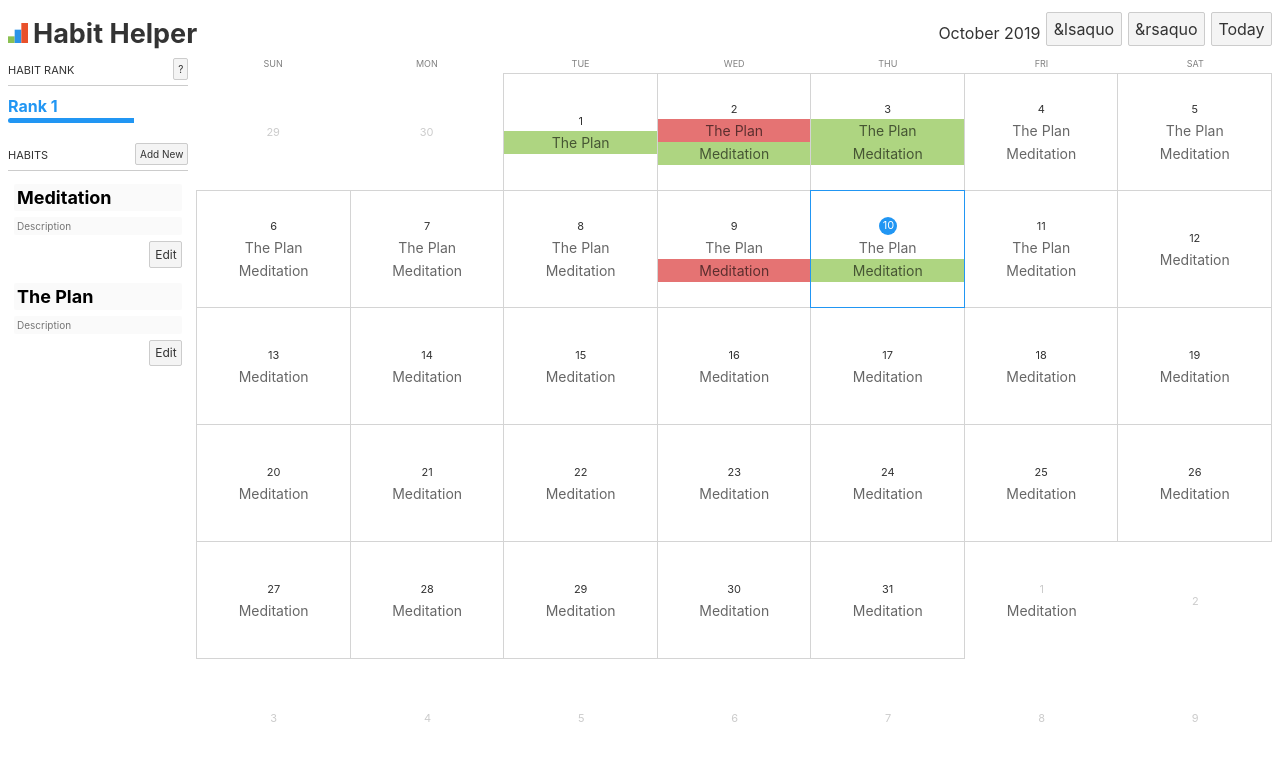
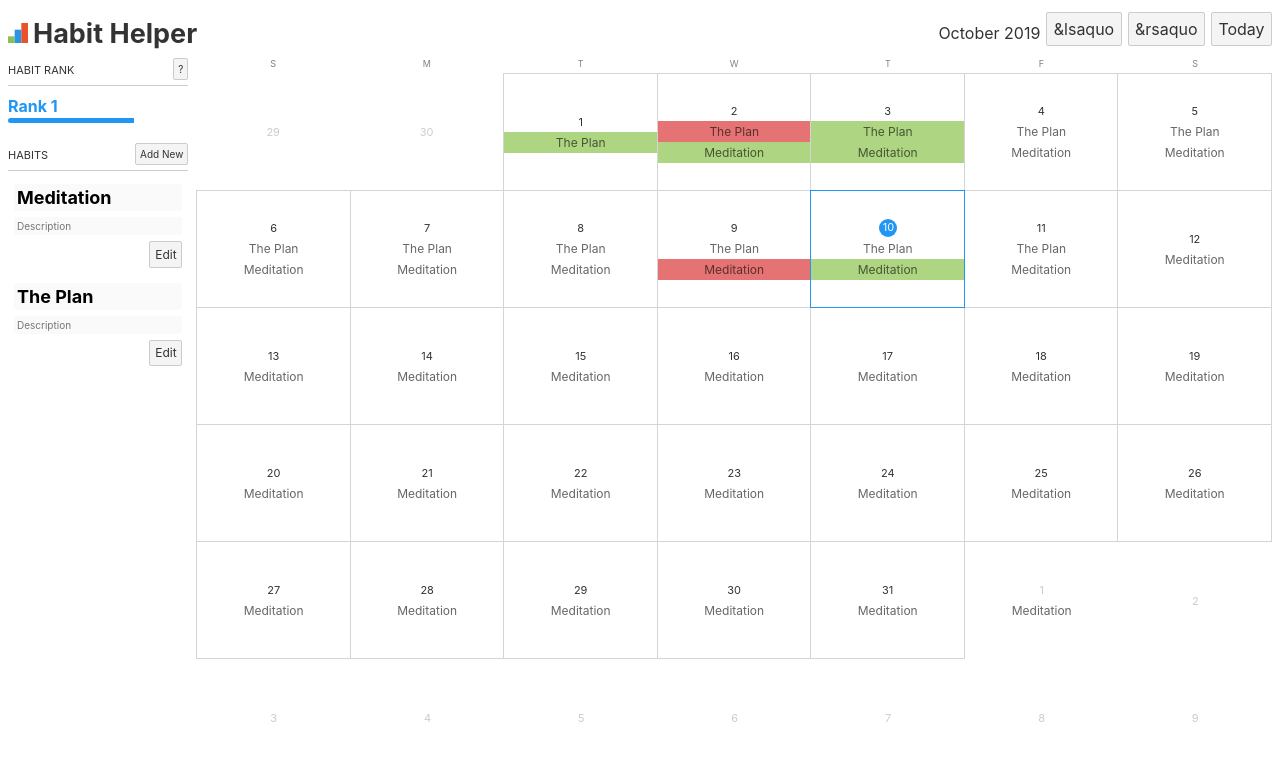
Before and after one commit to pooriajr/hh-svelte, a Svelte app: page / in a window 1280 px wide. Shown: the top 760 px of the page. Built offline with nearby package versions, Linux system fonts and the light colour scheme.

Commit message:
more ui changes

```diff
--- a/src/App.svelte
+++ b/src/App.svelte
@@ -313,13 +313,13 @@
   </div>
   <div class="calendar">
     <div class="day-row">
-      <div>SUN</div>
-      <div>MON</div>
-      <div>TUE</div>
-      <div>WED</div>
-      <div>THU</div>
-      <div>FRI</div>
-      <div>SAT</div>
+      <div>S</div>
+      <div>M</div>
+      <div>T</div>
+      <div>W</div>
+      <div>T</div>
+      <div>F</div>
+      <div>S</div>
     </div>
     <div class="day-grid">
       {#each dayArray as day}
@@ -600,7 +600,7 @@
     width: 100%;
     padding: 3px;
     margin-bottom: 2px;
-    font-size: 14px;
+    font-size: 12px;
     transition: 0.2s;
     user-select: none;
     overflow: hidden;
```
